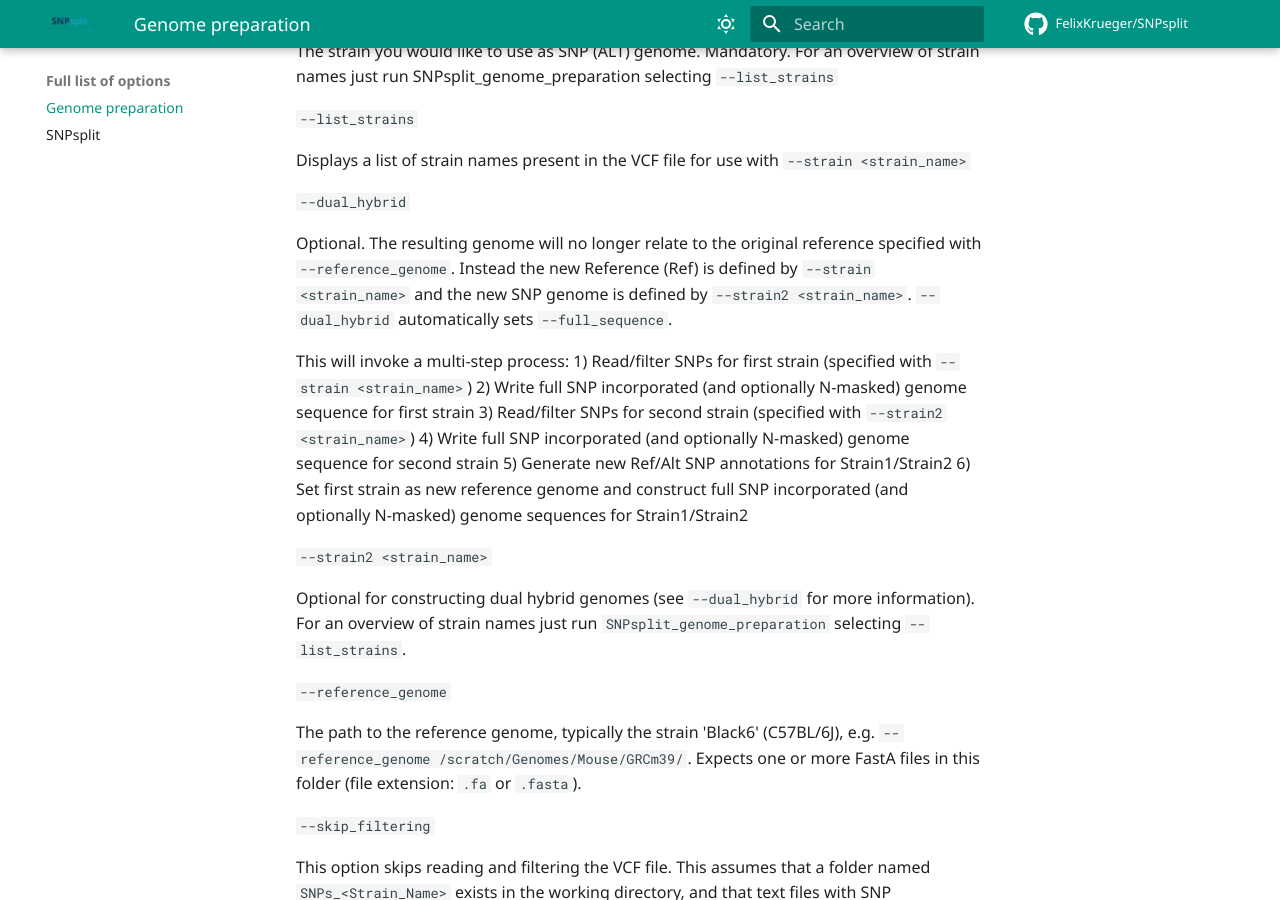
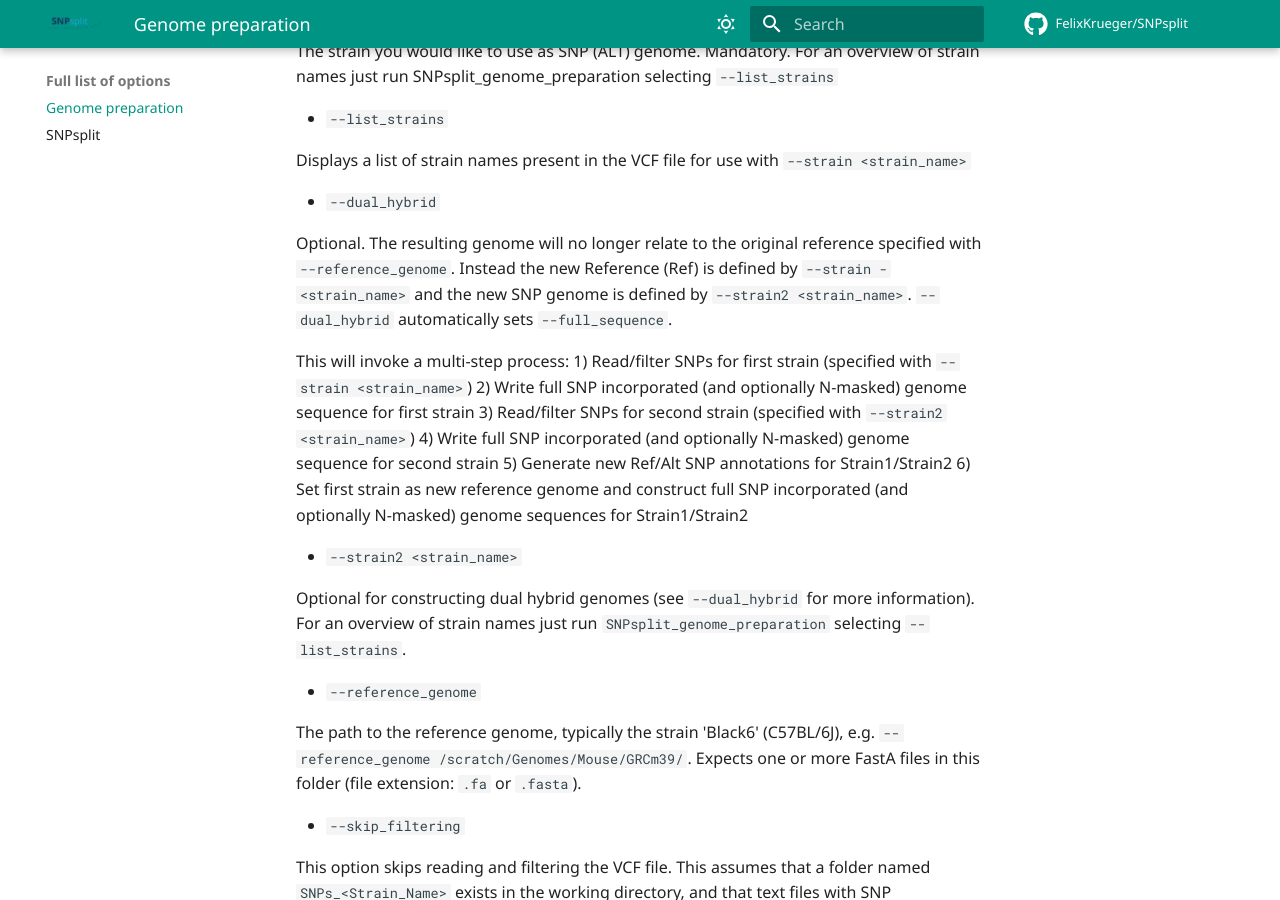
Before and after one commit to FelixKrueger/SNPsplit, an MkDocs documentation site: the page built from docs/options/genome_prep_options.md, in a window 1280 px wide and 900 px high, scrolled down 883 px. Built offline with MkDocs 1.6.1 and Material for MkDocs 9.7.7, drawn with Linux system fonts in a browser that asks for light colours; comment, search, counter and statistics services are not loaded.

Commit message:
update bullet points

````diff
--- a/docs/options/genome_prep_options.md
+++ b/docs/options/genome_prep_options.md
@@ -4,7 +4,7 @@
     **USAGE:** `SNPsplit_genome_preparation  [options] --vcf_file <file> --reference_genome /path/to/genome/ --strain <strain_name>`
 
 
-`--vcf_file <file>`
+- `--vcf_file <file>`
 
 Mandatory file specifying SNP information for mouse strains from the [Mouse Genomes Project](https://www.mousegenomes.org/): [v8 annotation file](https://ftp.ebi.ac.uk/pub/databases/mousegenomes/REL-2112-v8-SNPs_Indels/). The file used and approved is called **mgp_REL2021_snps.vcf.gz**. Please note that future versions of this file or entirely different VCF files might not work out-of-the-box but may require some tweaking. SNP calls are read from the VCF files, and high confidence SNPs are written into  a folder in the current working directory called `SNPs_<strain_name>/chr<chromosome>.txt`, in the following format:
 
@@ -13,24 +13,24 @@ Mandatory file specifying SNP information for mouse strains from the [Mouse Geno
  example:   33941939        9       68878541       1       T/G
 ```
 
-`--v7_VCF`
+- `--v7_VCF`
 
 This will use the file **mgp_REL2005_snps_indels.vcf.gz** instead of the mgp v8 file mentioned above, for backward compatibility reasons. This file contains both SNP and INDEL information, but INDELs are skipped.
 
 !!! note
     NOTE: The v5 and v7 files work for the **GRCm38 (now outdated)** genome build!
 
-`--strain <strain_name>`
+- `--strain <strain_name>`
 
 The strain you would like to use as SNP (ALT) genome. Mandatory. For an overview of strain names just run SNPsplit_genome_preparation selecting `--list_strains`
 
-`--list_strains`
+- `--list_strains`
 
 Displays a list of strain names present in the VCF file for use with `--strain <strain_name>`
 
-`--dual_hybrid`
+- `--dual_hybrid`
 
-Optional. The resulting genome will no longer relate to the original reference specified with `--reference_genome`. Instead the new Reference (Ref) is defined by `--strain <strain_name>` and the new SNP genome is defined by `--strain2 <strain_name>`. `--dual_hybrid` automatically sets `--full_sequence`.
+Optional. The resulting genome will no longer relate to the original reference specified with `--reference_genome`. Instead the new Reference (Ref) is defined by `--strain - <strain_name>` and the new SNP genome is defined by `--strain2 <strain_name>`. `--dual_hybrid` automatically sets `--full_sequence`.
 
 This will invoke a multi-step process:
    1) Read/filter SNPs for first strain (specified with `--strain <strain_name>`)
@@ -41,15 +41,15 @@ This will invoke a multi-step process:
    6) Set first strain as new reference genome and construct full SNP incorporated (and optionally N-masked) genome sequences for Strain1/Strain2
 
 
-`--strain2 <strain_name>`
+- `--strain2 <strain_name>`
 
 Optional for constructing dual hybrid genomes (see `--dual_hybrid` for more information). For an overview of strain names just run `SNPsplit_genome_preparation` selecting `--list_strains`.
 
-`--reference_genome`
+- `--reference_genome`
 
 The path to the reference genome, typically the strain 'Black6' (C57BL/6J), e.g. `--reference_genome /scratch/Genomes/Mouse/GRCm39/`. Expects one or more FastA files in this folder (file extension: `.fa` or `.fasta`).
 
-`--skip_filtering`
+- `--skip_filtering`
 
 This option skips reading and filtering the VCF file. This assumes that a folder named `SNPs_<Strain_Name>` exists in the working directory, and that text files with SNP information are contained therein in the following format:
 
@@ -58,26 +58,26 @@ This option skips reading and filtering the VCF file. This assumes that a folder
 example:   33941939        9       68878541       1       T/G
 ```
 
-`--nmasking`
+- `--nmasking`
 
 Write out a genome version for the strain specified where Ref bases are replaced with `N`. In the Ref/SNP example `T/G` the N-masked genome would now carry an `N` instead of the `T`. The N-masked genome is written to a folder called  `<strain_name>_N-masked/`. Default: ON.
 
-`--full_sequence`
+- `--full_sequence`
 
 Write out a genome version for the strain specified where Ref bases are replaced with the SNP base. In the Ref/SNP example `T/G` the full sequence genome would now carry a G instead of the T. The full sequence genome is written out to folder called `<strain_name>_full_sequence/`. May be set in addition to `--nmasking`. Default: OFF.
 
-`--no_nmasking`
+- `--no_nmasking`
 
 Disable N-masking if it is not desirable. Will automatically set `--full_sequence` instead.
 
-`--genome_build [name]`
+- `--genome_build [name]`
 
 Name of the genome build incorporated into some of the output files. Defaults to 'GRCm39'.
 
-`--help`
+- `--help`
 
 Displays this help information and exits
 
-`--version`
+- `--version`
 
 Displays version information and exits
````
